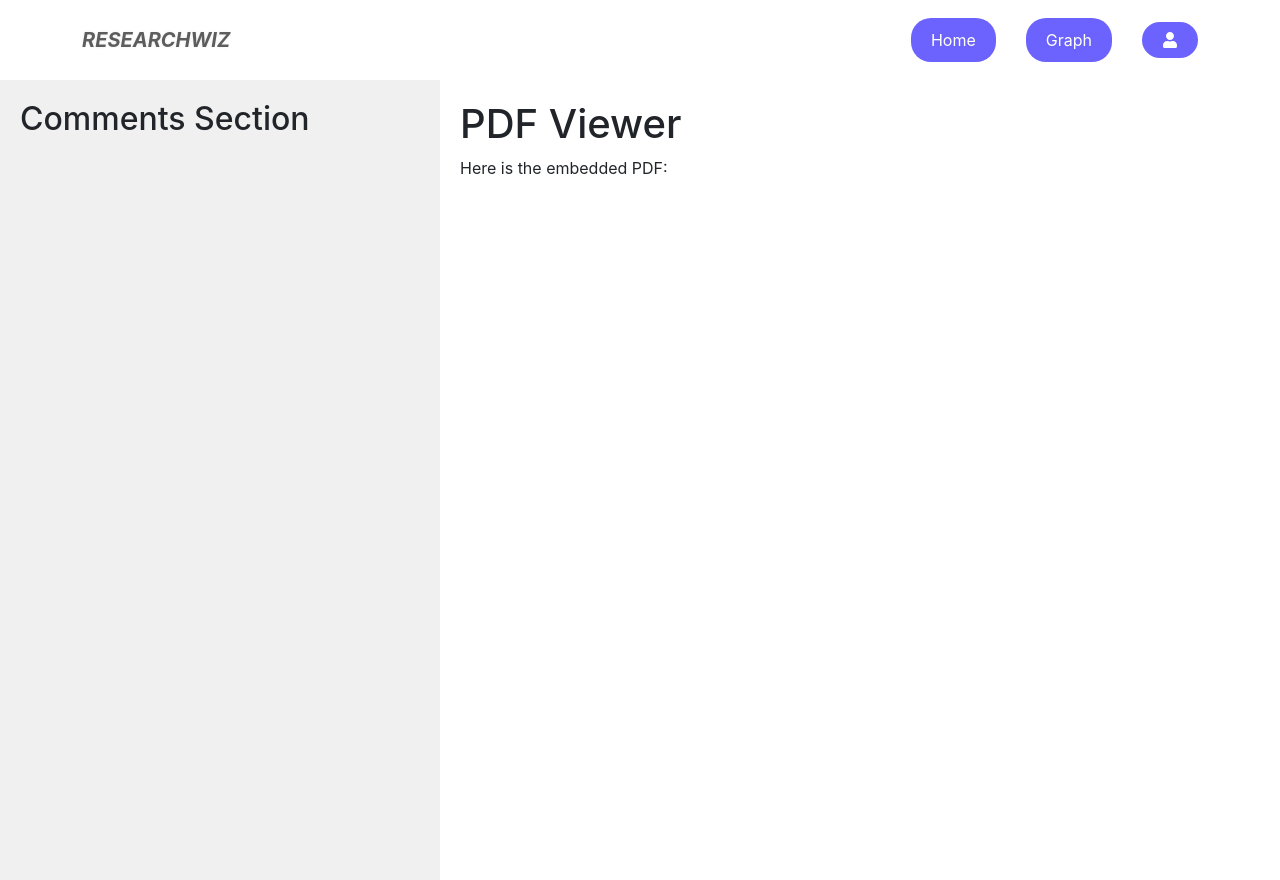
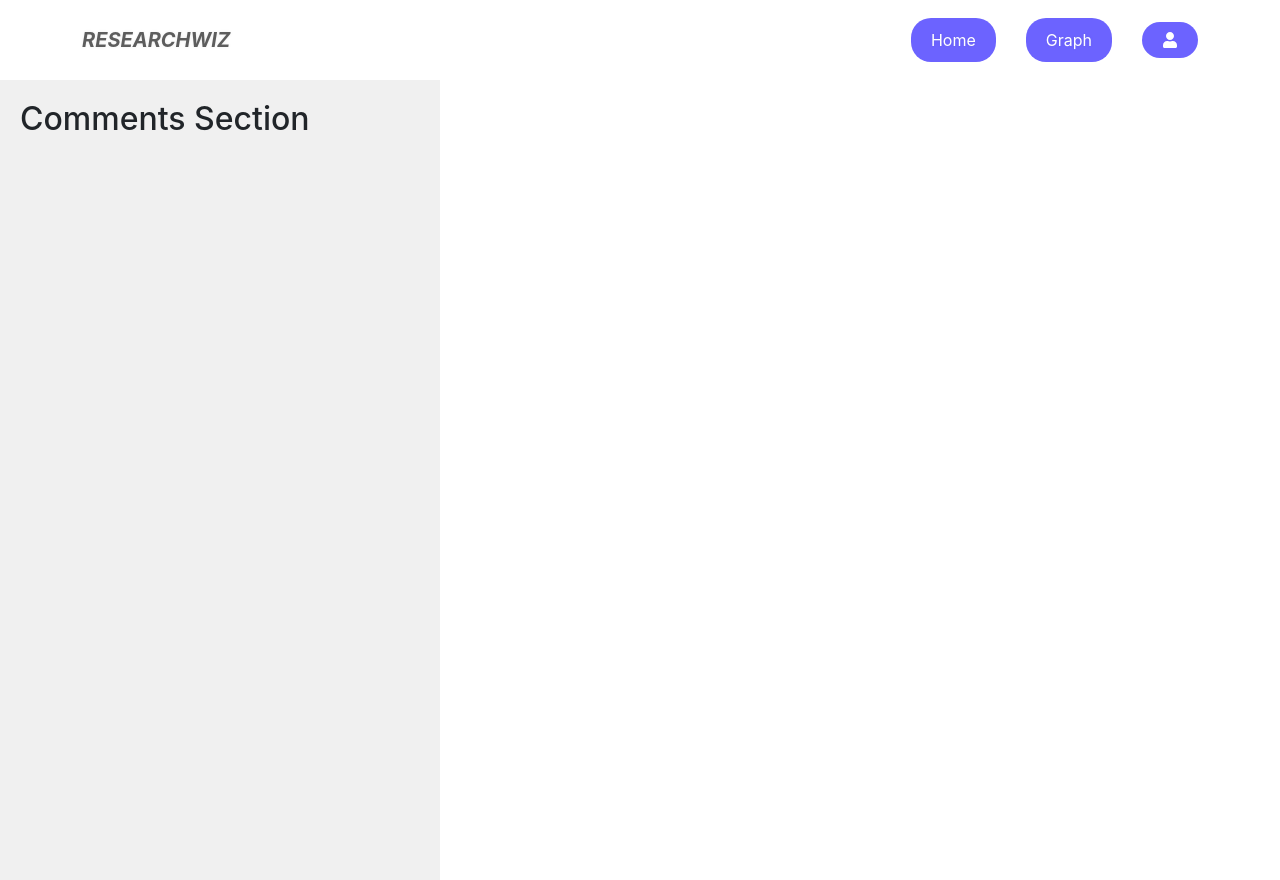
Before and after one commit to MrY-dev/researchWiz, a React (Create React App) app in the folder client/: page /pdfviewer in a window 1280 px wide. Built offline with nearby package versions, Linux system fonts and the light colour scheme; no server answers.

Commit message:
Remove title and desc in pdf page

```diff
--- a/client/src/Components/PDFViewer.css
+++ b/client/src/Components/PDFViewer.css
@@ -1,5 +1,3 @@
-/* styles.css */
-
 .pdf-page-container {
     display: flex;
     height: 100vh;
--- a/client/src/Components/PDFViewer.jsx
+++ b/client/src/Components/PDFViewer.jsx
@@ -30,8 +30,6 @@ export default function PDFViewerComponent() {
         {/* Add your comment component and add button here */}
       </div>
       <div className="pdf-container">
-        <h1>PDF Viewer</h1>
-        <p>Here is the embedded PDF:</p>
         {/*pdfUrl && <iframe src={pdfUrl} width="100%" height="100%" title="Embedded PDF"></iframe>*/}
         <iframe src="./Exam Rules-2023.pdf" width="100%" height="600px" title="Embedded PDF"></iframe>
       </div>
```
